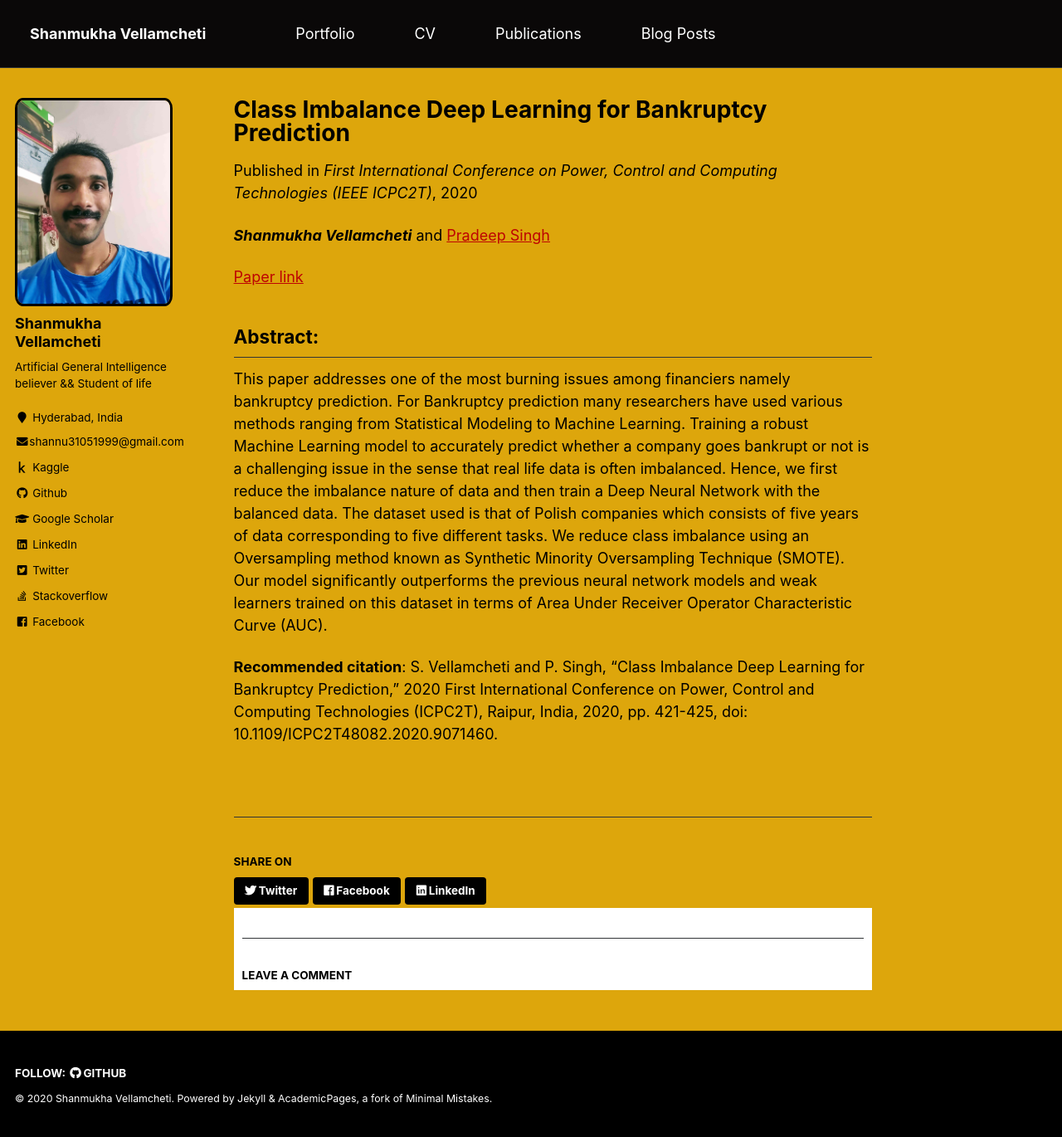
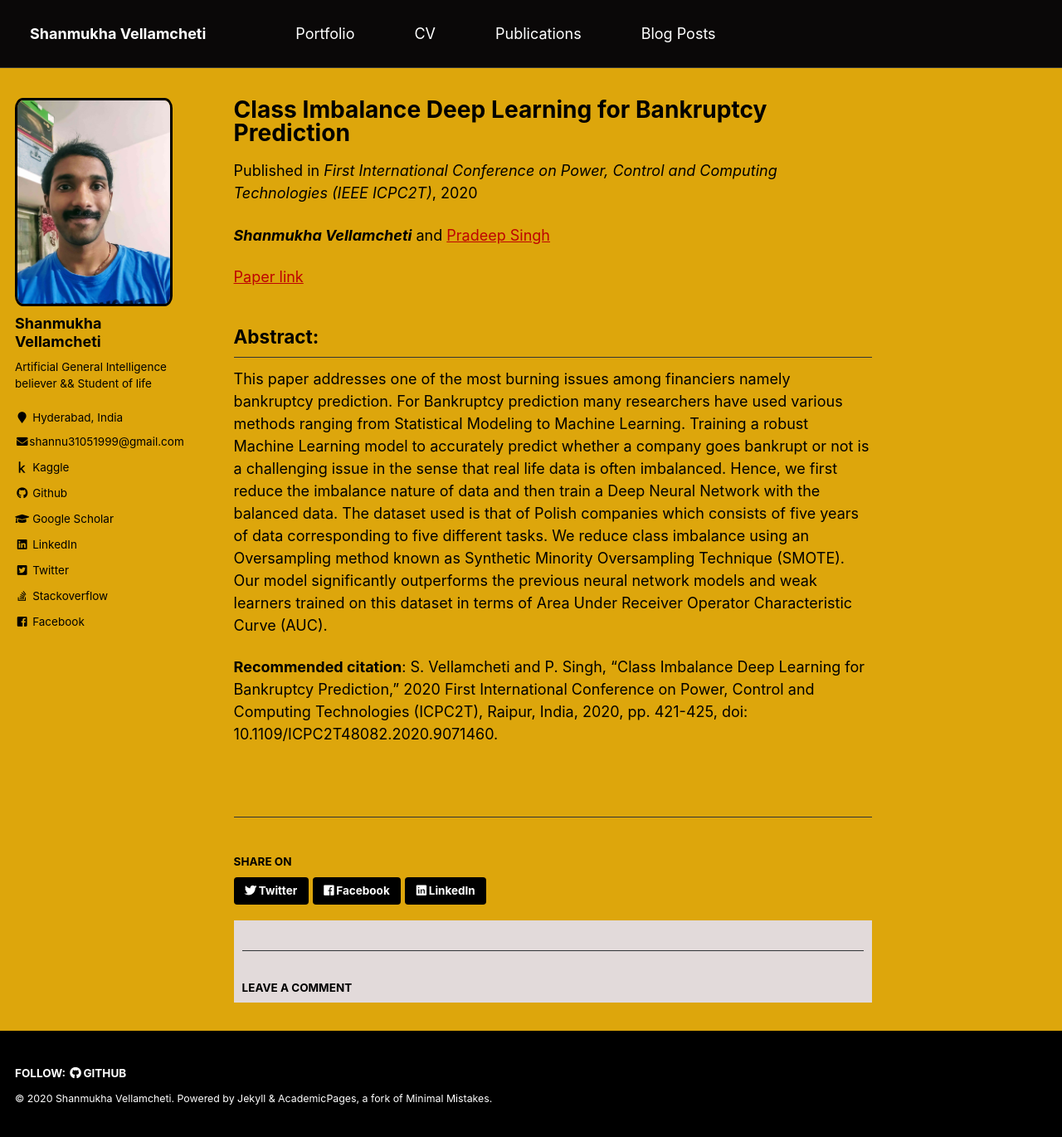
Before and after one commit to shanmukha-MaiL/shanmukha-MaiL.github.io, a Jekyll site: the page built from _publications/2020-01-05-class-imb-dl-bank.md, in a window 1280 px wide and 1370 px high. Shown: the whole window at 83% size. Built offline with Jekyll 4.4.1, drawn with Linux system fonts in a browser that asks for light colours; comment, search, counter and statistics services are not loaded.

Commit message:
Update _page.scss

```diff
--- a/_sass/_page.scss
+++ b/_sass/_page.scss
@@ -288,9 +288,10 @@
 
 .page__comments {
   @include full();
-   background-color: #fff !important;
+   background-color: rgb(226, 218, 218) !important;
    padding-left: 10px !important;
    padding-right: 10px !important;
+   margin-top: 15px !important;
 }
 
 .page__comments-title {
```
